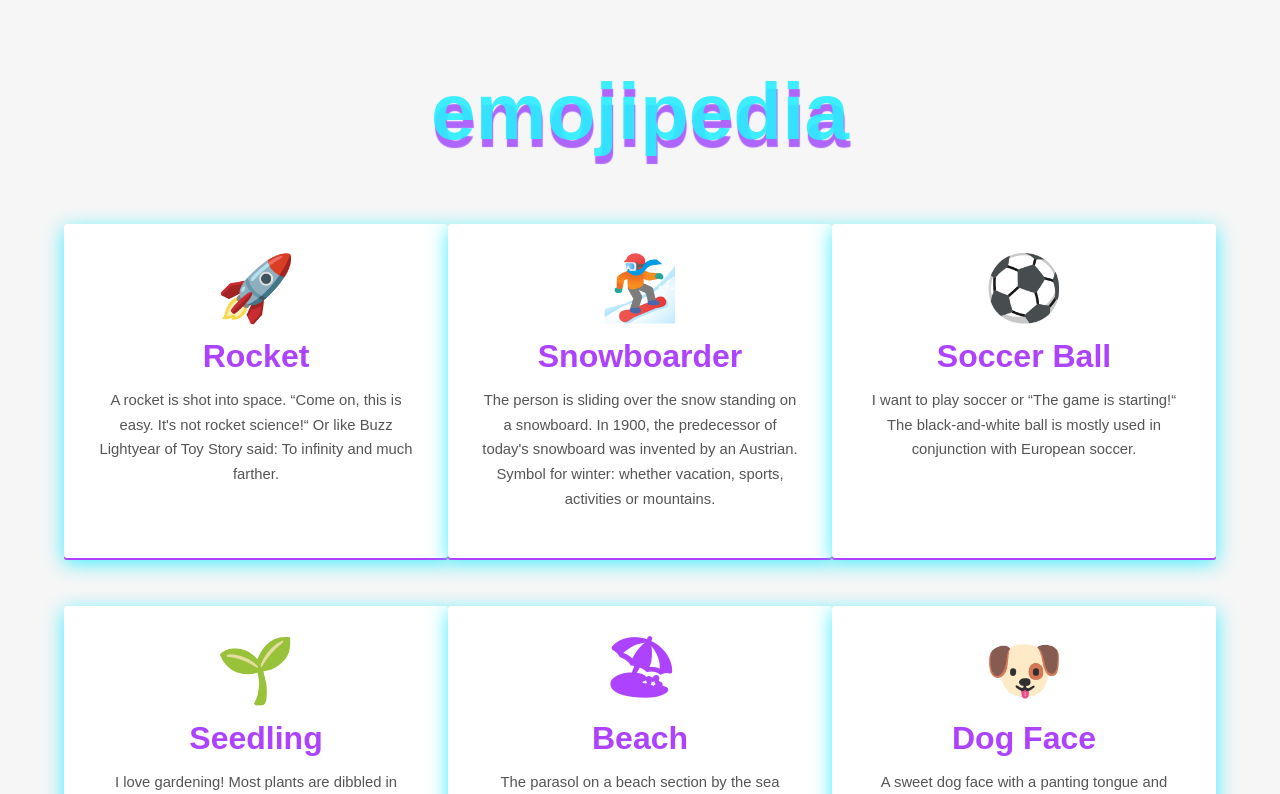
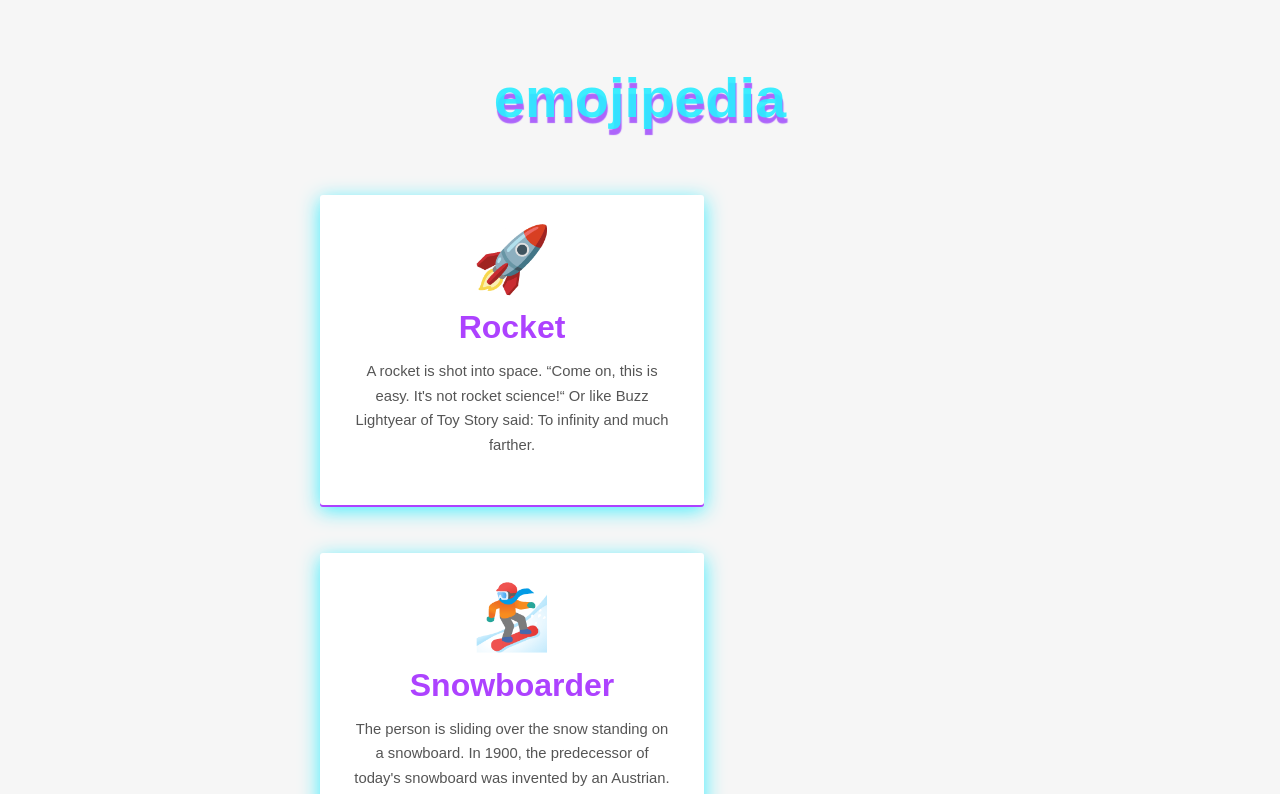
Before and after one commit to johncanero/emojipedia, a React (Create React App) app: page / in a window 1280 px wide. Shown: the top 794 px of the page. Built offline with nearby package versions, Linux system fonts and the light colour scheme.

Commit message:
Update Tablet Media Query

```diff
--- a/src/App.css
+++ b/src/App.css
@@ -83,6 +83,7 @@
 }
 
 
+/* Mobile */
 @media only screen
   and (min-device-width: 375px)
   and (max-device-width: 767px) {
@@ -109,3 +110,36 @@
   }
 
 }
+
+
+
+/* Tablet */
+@media only screen
+  and (min-device-width: 768px)
+  and (max-device-width: 1024px) {
+
+
+
+    h1 {
+      font-size: 3.5em;
+      text-shadow: 1px 6px 1px #7c02ff97;
+    }
+
+    html {
+      display: flex;
+      align-items: center;
+      justify-content: center;
+    }
+
+
+    .dictionary {
+      max-width: 50%;
+    }
+
+    dd dl {
+      letter-spacing: 0.33px;
+      max-width: 100%;
+    }
+
+
+}
```
